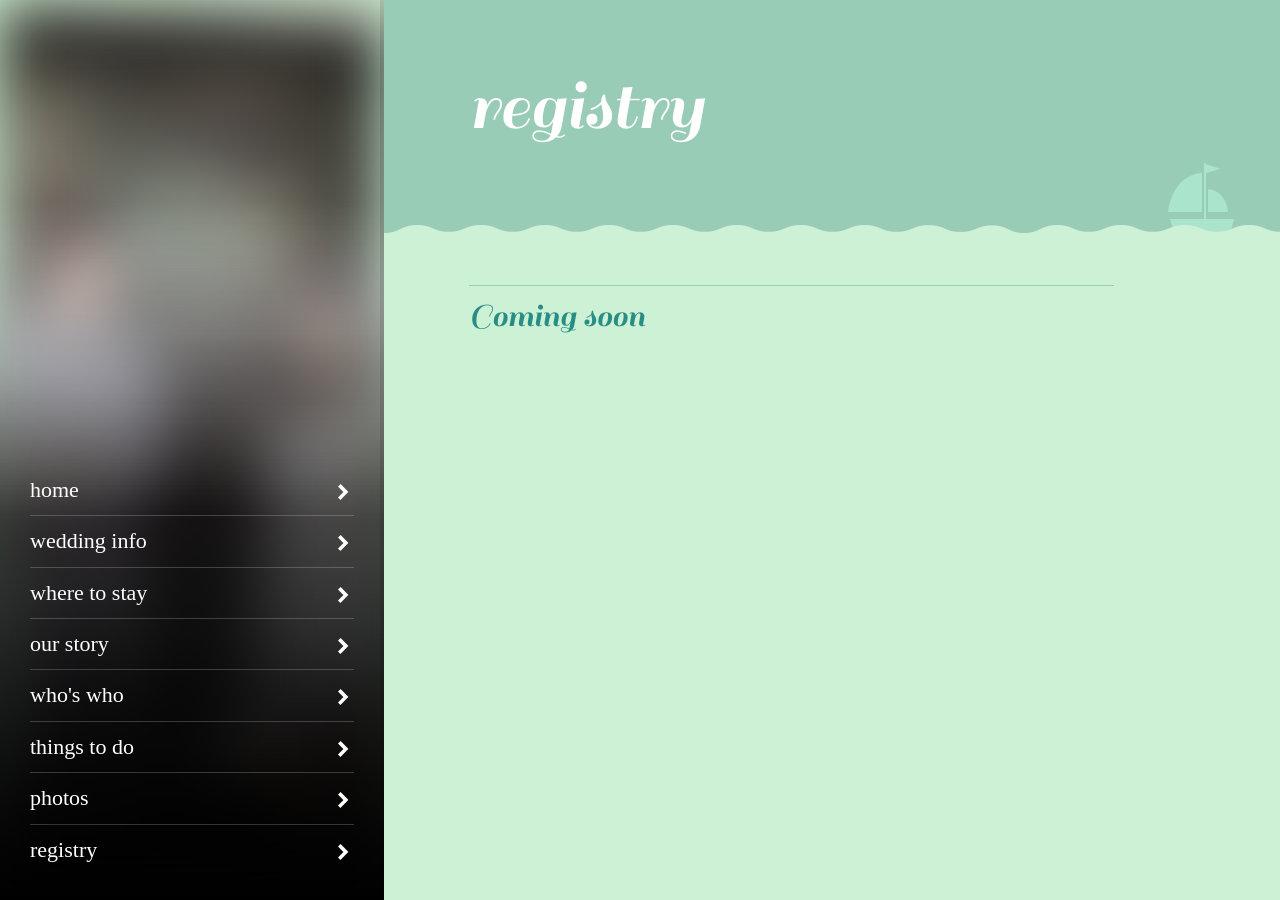
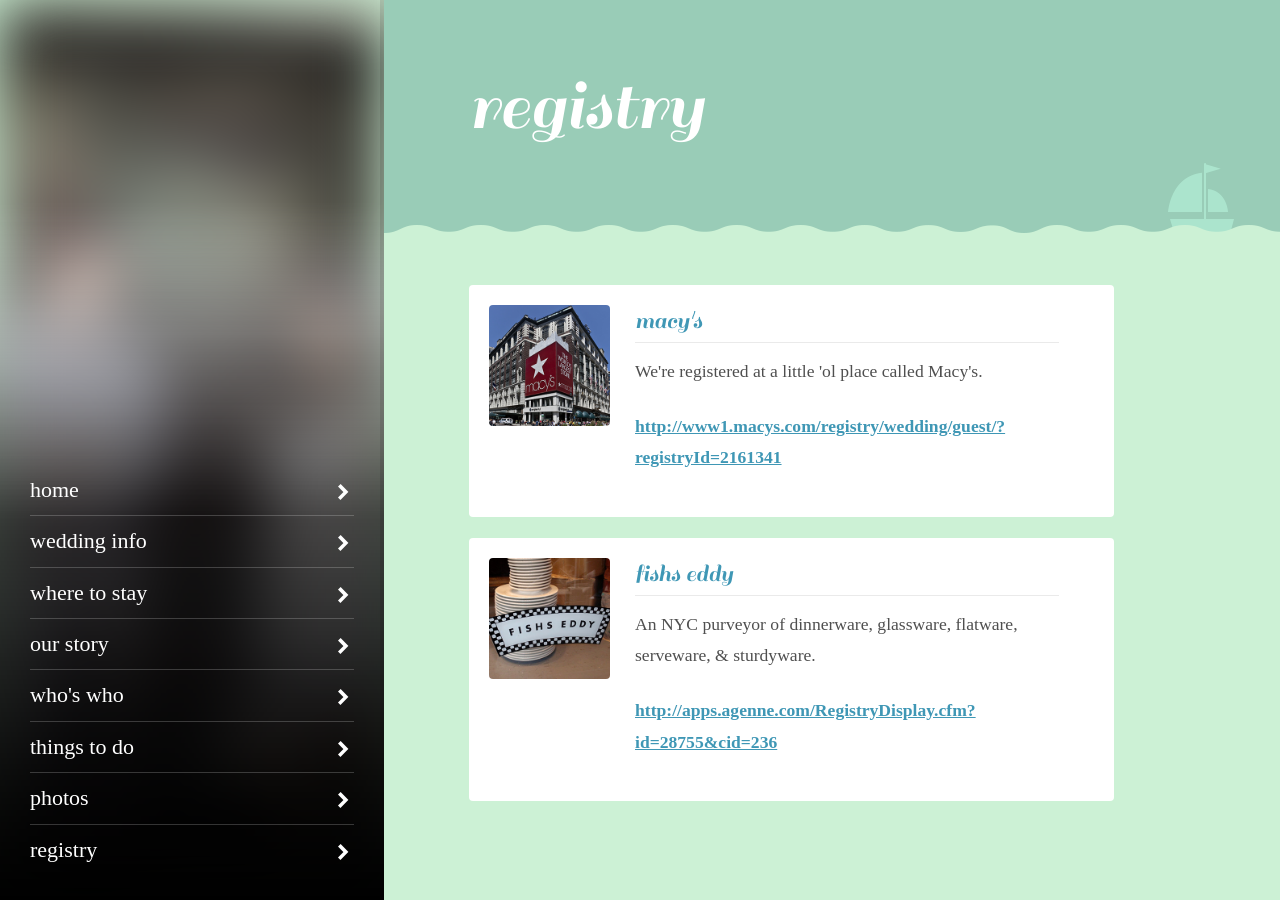
Before and after one commit to keighl/weddding, a Jekyll site: the page built from registry.html, in a window 1280 px wide. Built offline with Jekyll 4.4.1, drawn with Linux system fonts in a browser that asks for light colours; nearby versions of some CDN libraries; Markdown is read by kramdown in place of the engine named in the settings.

Commit message:
Registry time, kiddos.

```diff
--- a/Gemfile
+++ b/Gemfile
@@ -8,3 +8,5 @@
 gem 'guard-haml'
 gem 'guard-coffeescript'
 gem 'guard-compass'
+gem 'foreman'
+gem 'jekyll'
--- a/registry.html
+++ b/registry.html
@@ -10,5 +10,50 @@
   <div class='the-waves'></div>
 </div>
 <div class='content-wrapper-inner'>
-  <h3>Coming soon</h3>
+  <div class='card'>
+    <div class='card-graphic'>
+      <a href='http://www1.macys.com/registry/wedding/guest/?registryId=2161341'>
+        <img src='/assets/media/macys.jpg'>
+      </a>
+    </div>
+    <div class='card-text'>
+      <h4>
+        <a href='http://www1.macys.com/registry/wedding/guest/?registryId=2161341'>
+          macy's
+        </a>
+      </h4>
+      <p>
+        We're registered at a little 'ol place called Macy's.
+      </p>
+      <p>
+        <a href='http://www1.macys.com/registry/wedding/guest/?registryId=2161341'>
+          <strong>http://www1.macys.com/registry/wedding/guest/?registryId=2161341</strong>
+        </a>
+      </p>
+    </div>
+    <div class='clear'></div>
+  </div>
+  <div class='card'>
+    <div class='card-graphic'>
+      <a href='http://apps.agenne.com/RegistryDisplay.cfm?id=28755&amp;cid=236'>
+        <img src='/assets/media/fish.jpg'>
+      </a>
+    </div>
+    <div class='card-text'>
+      <h4>
+        <a href='http://apps.agenne.com/RegistryDisplay.cfm?id=28755&amp;cid=236'>
+          fishs eddy
+        </a>
+      </h4>
+      <p>
+        An NYC purveyor of dinnerware, glassware, flatware, serveware, & sturdyware.
+      </p>
+      <p>
+        <a href='http://apps.agenne.com/RegistryDisplay.cfm?id=28755&amp;cid=236'>
+          <strong>http://apps.agenne.com/RegistryDisplay.cfm?id=28755&cid=236</strong>
+        </a>
+      </p>
+    </div>
+    <div class='clear'></div>
+  </div>
 </div>
```
Also changed, not shown: Gemfile.lock, assets/media/fish.jpg (added), assets/media/macys.jpg (added), 2 other files.
